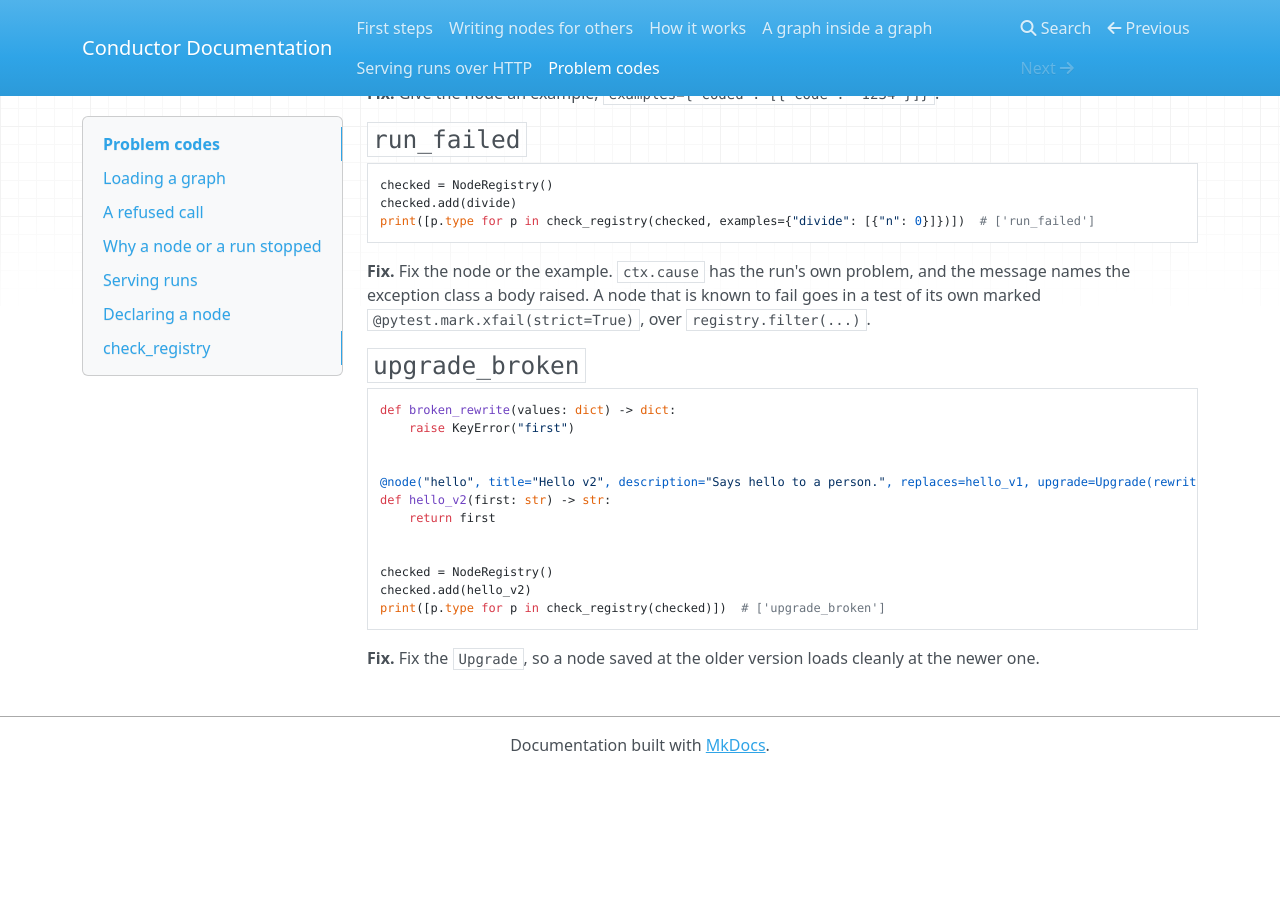
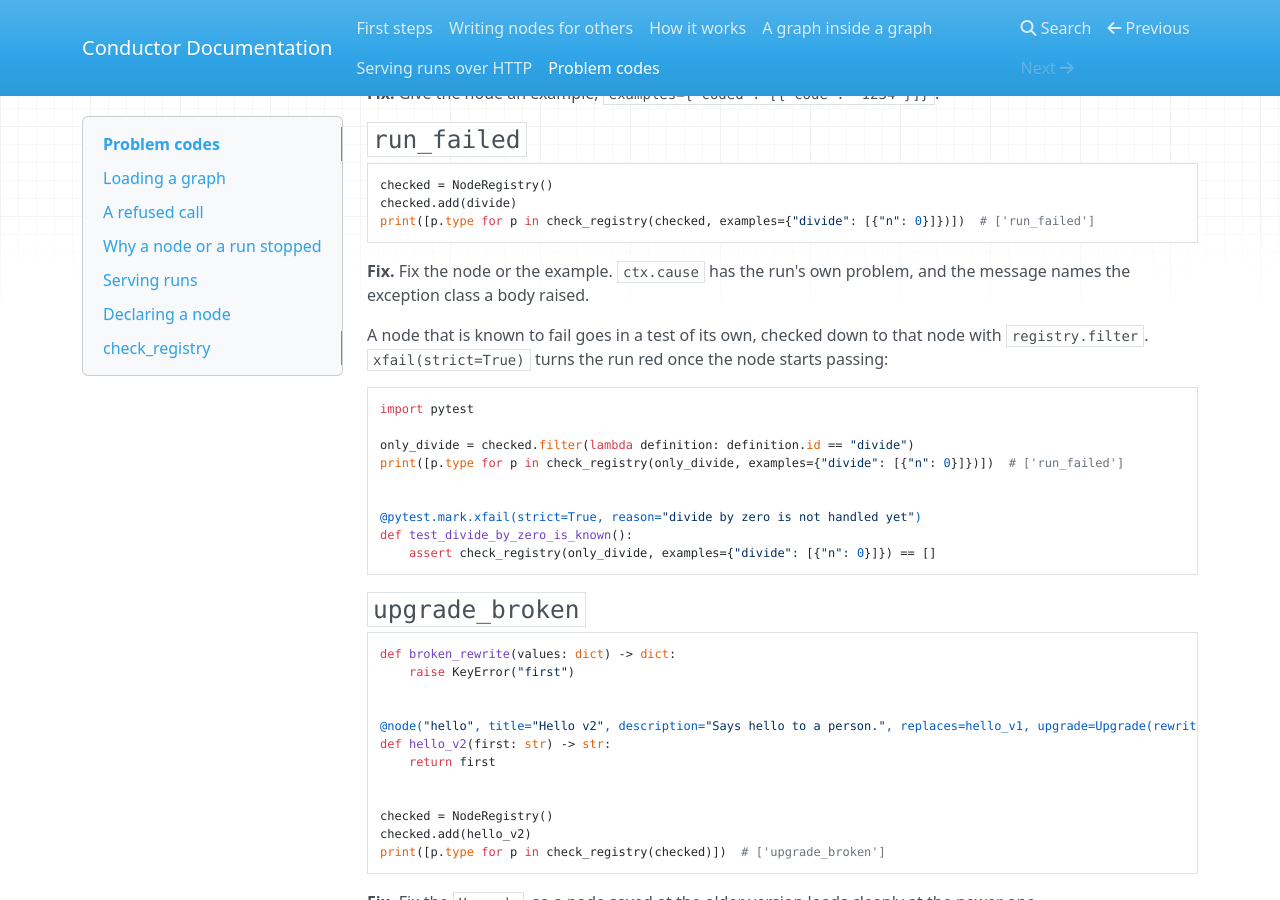
Before and after one commit to syv-ai/conductor, an MkDocs documentation site: the page built from docs/problems.md, in a window 1280 px wide and 900 px high, scrolled down 29185 px. Built offline with MkDocs 1.6.1, drawn with Linux system fonts in a browser that asks for light colours; nearby versions of some CDN libraries; before the commit the page ends 29958 px from its top, so only the background shows below that.

Commit message:
docs(testing): problems.md shows the xfail test for a known failure, and the docstring is wrapped to the file's width

````diff
--- a/docs/problems.md
+++ b/docs/problems.md
@@ -1469,7 +1469,21 @@ checked.add(divide)
 print([p.type for p in check_registry(checked, examples={"divide": [{"n": 0}]})])  # ['run_failed']
 ```
 
-**Fix.** Fix the node or the example. `ctx.cause` has the run's own problem, and the message names the exception class a body raised. A node that is known to fail goes in a test of its own marked `@pytest.mark.xfail(strict=True)`, over `registry.filter(...)`.
+**Fix.** Fix the node or the example. `ctx.cause` has the run's own problem, and the message names the exception class a body raised.
+
+A node that is known to fail goes in a test of its own, checked down to that node with `registry.filter`. `xfail(strict=True)` turns the run red once the node starts passing:
+
+```python
+import pytest
+
+only_divide = checked.filter(lambda definition: definition.id == "divide")
+print([p.type for p in check_registry(only_divide, examples={"divide": [{"n": 0}]})])  # ['run_failed']
+
+
+@pytest.mark.xfail(strict=True, reason="divide by zero is not handled yet")
+def test_divide_by_zero_is_known():
+    assert check_registry(only_divide, examples={"divide": [{"n": 0}]}) == []
+```
 
 ### `upgrade_broken`
 
````
Also changed, not shown: skills/add-node/SKILL.md (+1 -1 lines), 2 other files.
